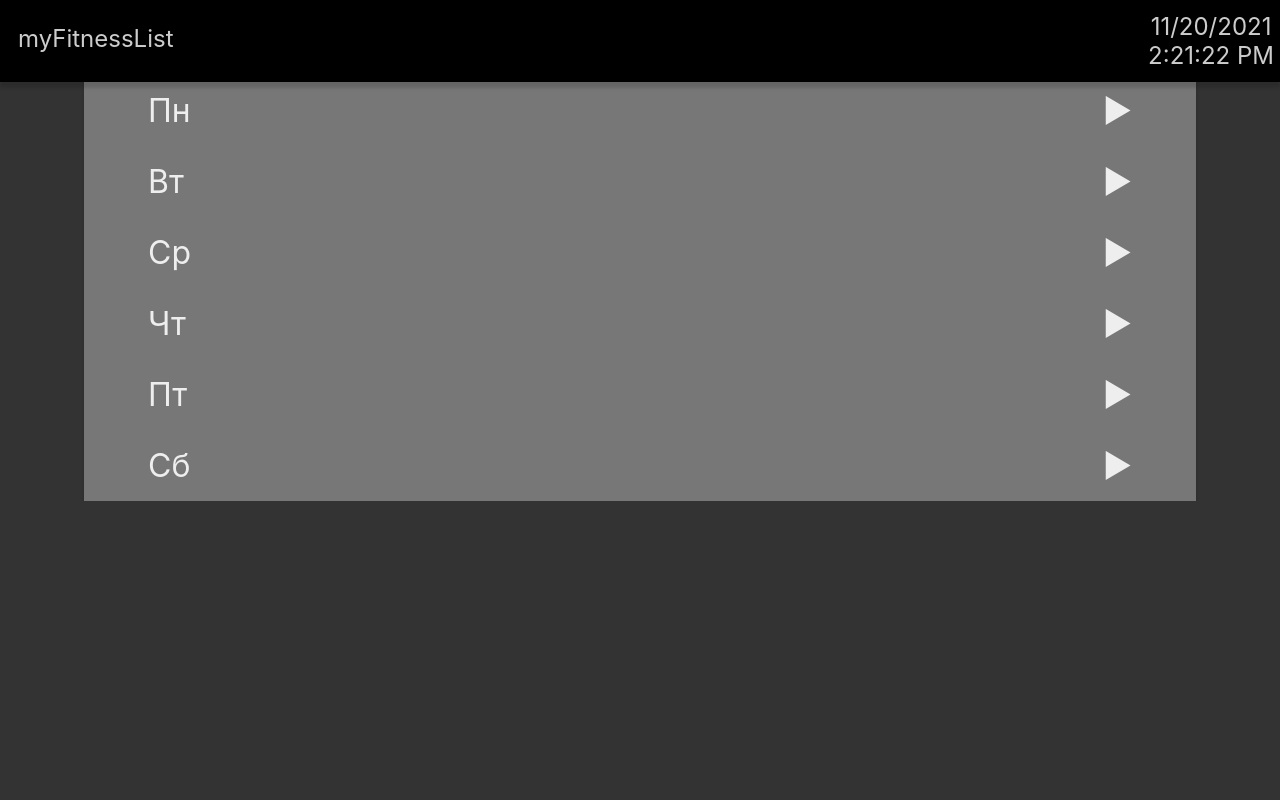
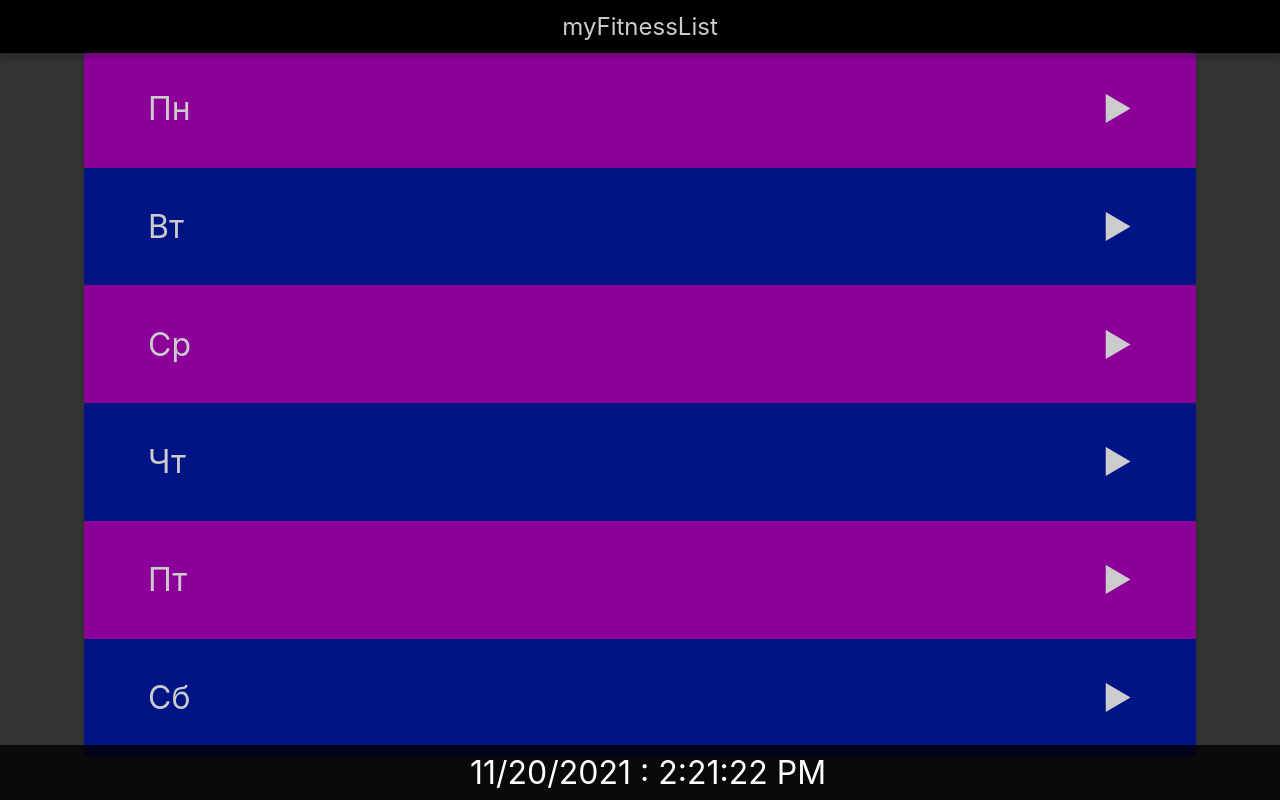
Before and after one commit to DiHand79/my-fitness-list-app, a React (Create React App) app: page / in a window 1280 px wide. Built offline with nearby package versions, Linux system fonts and the light colour scheme.

Commit message:
• prefer visual changed - CSS work

```diff
--- a/src/App.css
+++ b/src/App.css
@@ -21,8 +21,8 @@
   left: 0;
   right: 0;
   box-shadow: 0 6px 3px #00000025;
-  display: flex;
-  justify-content: space-between;
+  /* display: flex;
+  justify-content: space-between; */
 }
 .App-header>span {
   padding: 0.5em;
--- a/src/App.js
+++ b/src/App.js
@@ -7,8 +7,8 @@ import './App.css';
 // img sources: https://xmuskul.ru
 // https://xmuskul.ru/uprazhneniya/wp-content/uploads/2017/05/prisedaniya.jpg
 
-// console.log("workout: ", workout);//work
-// console.log("PRE localStorage.workout", localStorage?.workout, localStorage?.workout?.length)//work
+{/* <script src="https://unpkg.com/formik/dist/formik.umd.production.min.js"></script> */}
+// https://formik.org/docs/overview
 
 class App extends React.Component {
   constructor(props){
@@ -35,9 +35,9 @@ class App extends React.Component {
           <span>
             {this.title}
           </span>
-          <Clock />
         </header>
         <DayList state={this.state.workout}/>
+        <Clock />
       </div>
     );
   }
--- a/src/components/Clock.jsx
+++ b/src/components/Clock.jsx
@@ -1,5 +1,6 @@
 import React from "react"
 // import { useState, useEffect } from "react/hoocks";
+import "./clock.css";
 
 export default class Clock extends React.Component {
 
@@ -23,9 +24,14 @@ export default class Clock extends React.Component {
 
   render(){
     return(
-      <div>
-        <div className="timer days"> {this.state.timer.toLocaleDateString()} </div>
-        <div className="timer hours"> {this.state.timer.toLocaleTimeString()} </div>
+      <div className="timer-container">
+          {this.state.timer.toLocaleDateString() + "  :  " + this.state.timer.toLocaleTimeString()}
+        {/* <div className="timer days">
+          {this.state.timer.toLocaleDateString()}
+        </div> */}
+        {/* <div className="timer hours">
+          {this.state.timer.toLocaleTimeString()}
+        </div> */}
       </div>
     )
   }
--- a/src/components/Day.jsx
+++ b/src/components/Day.jsx
@@ -1,6 +1,6 @@
 import React, {Component} from "react";
+import Task from "./Task.jsx";
 import "./day.css";
-import Task from "./Task.jsx";
 
 export default class Day extends Component{
 
@@ -14,13 +14,13 @@ export default class Day extends Component{
     this.onClickHeader = this.onClickHeader.bind(this);
   }
 
-  componentDidMount(){
-    console.log("Component Day did mount", this.props);
-  }
+  // componentDidMount(){
+  //   console.log("Component Day did mount", this.props);
+  // }
 
-  coponentWillUnmount(){
-    console.log("Component Day will unmount");
-  }
+  // coponentWillUnmount(){
+  //   console.log("Component Day will unmount");
+  // }
 
   onClickHeader(){
     // console.log("onClick");
@@ -40,9 +40,9 @@ export default class Day extends Component{
 
   render(){
     let tasks1;
-    let tasks2, general;
+    let tasks2;
     // console.log(this.props);
-    console.log("Day props: ",this.props);
+    console.log("Day props: ", this.props);
 
     if(this.props.workout?.general){
       tasks1 = this.props.workout.general.map( (task,i) => {
@@ -66,10 +66,13 @@ export default class Day extends Component{
       })
     }
 
+    let test = this.props.workout.tasks.split(" ")[1] === "сауна";
+    console.log("test", test);
     // let [expanded, tasks, finished] = workout;
     return (
       <li className="day-content">
-        <header className="day-header" onClick={this.onClickHeader}>
+        <header className={`day-header${test ? "" : " power-day"}`}
+                onClick={this.onClickHeader}>
           <span>{this.props.workout.day}</span>
           <span>►</span>
         </header>
@@ -79,7 +82,7 @@ export default class Day extends Component{
             <p className="title">General Tasks:</p>
             {tasks1}
           </div>
-          {general}
+
           <div className="container-tasks secondary">
             <p className="title">Secondary Tasks:</p>
             {tasks2}
--- a/src/components/DayList.jsx
+++ b/src/components/DayList.jsx
@@ -8,7 +8,7 @@ export default function DayList(props) {
   // const weekDay = ["Пн", "Вт", "Ср", "Чт", "Пт", "Сб", "Вс"];
 
   const days = props.state.map( (day,i) => {
-    console.log("day", day);
+    // console.log("day", day);
     return <Day workout={day}
         key={ i + "_" + Math.random()}
     />
--- a/src/components/Task.jsx
+++ b/src/components/Task.jsx
@@ -7,6 +7,10 @@ class Task extends Component  {
   // TODO create 2 component:
   // 1 FULL day
   // 2 Light Day - cardio+
+  // 3 anhor to header opened day
+  // 4 if open one day - other - collapsed
+  // 5 global state
+  // 6 save global state to local storage - may be best - use btn - UPDATE data
 
 
   fullDay = {
@@ -22,9 +26,8 @@ class Task extends Component  {
             };
 
   test = this.props.task.title.trim() === "сауна" || this.props.task.title.trim() === "кардио"
-  dayTask =  this.test ? this.lightDay : this.fullDay;
-
-  state = this.dayTask;
+  // test = this.props.task.title.slice(" ")[1] === "сауна";
+  state =  this.test ? this.lightDay : this.fullDay;
 
   onFinished = ()=>{
     // console.log(`Finished ${this.props.task.title} : ${this.state.finished}`)
@@ -62,22 +65,21 @@ class Task extends Component  {
     // console.log( this.props.task.title, " dayTask ", this.dayTask);
     // let {title, sets, count, weight, img, finished} = task
     const style = {
-      color: this.state.finished ? "darkblue" : "#333",
+      // color: this.state.finished ? "darkblue" : "#333",
       background: this.state.finished ? "lightblue" : "white",
     };
-
+    console.log(this.props.task.title, this.test, this.state);
     return(
       <div className="task" style={style}>
 
         <div className="taskTitle">Task: {this.props.task.title}</div>
         <div className="container">
 
-          <section className="footerStyle">
+          <form className="footerStyle">
             {/* {this.dayTask} */}
 
             {/* {this.props.task.title.split(" ")[1] === "сауна" ? this.lightDay : this.fullDay} */}
 
-            <div>
             <label className="title">{this.test ? "Время:" : "Подходы:"}
               <input className="inputStyle"
                       type="number"
@@ -85,36 +87,36 @@ class Task extends Component  {
                       onChange={this.test ? this.onChangeTime : this.onChangeSets}
                       value={this.test ? this.state.time : this.state.sets}/>
             </label>
-            </div>
+
             {this.test ?
                   null :
-              ( <div>
-                <label className="title">Кол-во:
+              ( <label className="title">Кол-во:
                   <input className="inputStyle"
                           type="number"
                           onChange={this.onChangeCount}
                           value={this.state.count}/>
-                </label>
-              </div>)
+                </label>  )
             }
 
-            <div>
-              <label className="title"> Вес:
+
+            {this.test ?
+                  null :
+              ( <label className="title"> Вес:
                 <input className="inputStyle"
                         type="number"
                         onChange={this.onChangeWeight}
                         value={ this.test ? this.state.weight : this.state.weight}/>
-              </label>
-            </div>
-            <div>
+              </label>)
+            }
+
             <label className="title">Фсе:
               <input className="inputStyle" type="checkbox"
                     checked={this.state.finished}
                     onChange={this.onFinished}
               />
             </label>
-            </div>
-          </section>
+
+          </form>
           {/* <a href={this.task.img}> */}
             <img className="imgStyle" src={this.props.task.img} alt="img" width="50%"/>
           {/* </a> */}
--- /dev/null
+++ b/src/components/clock.css
@@ -0,0 +1,14 @@
+.timer-container {
+  position: fixed;
+  bottom: 0;
+  left: 0;
+  width: 100%;
+  text-align: center;
+  font-size: 2em;
+  z-index: 999;
+  padding: 0.25em;
+  /* display: flex;
+  flex-flow: row; */
+  color: white;
+  background-color: #000000cc;
+}
--- a/src/components/day.css
+++ b/src/components/day.css
@@ -9,27 +9,42 @@
   width: 100%;
   padding: 1rem;
   text-align: center;
-  background-color: #777;
-  color: #eee;
+  background-color: rgb(0, 20, 134);
+  color: #ccc;
   font-size: 2em;
   text-decoration: none;
   transition: all 0.25s ease-in-out;
   display: flex;
   justify-content: space-between;
+  align-items: center;
   box-shadow: 0 6px 3px #00000025;
+  border-radius:  3px;
+  min-height: calc(75vh / 7);
 }
 
 .day-header:hover {
-  background-color: #999;
+  background-color: rgb(0, 152, 199);
+  /* color: #333; */
   color: #fff;
+  border-radius: 150px;
 }
 
 .day-header>span{
   margin: 0 1.5em;
 }
 
+.power-day {
+  background-color: rgb(140, 0, 153);
+  color: #ccc;
+}
+
+.power-day:hover {
+  background-color: rgb(185, 0, 139);
+  color: #fff;
+}
+
 .day-fitness-tasks{
-  background-color: #eee;
+  background-color: #ccc;
   color: #333;
   /* padding: 0.5em; */
   width: 100%;
@@ -46,6 +61,7 @@
   font-size: 0;
   overflow: hidden;
   visibility: hidden;
+  border-radius: 3px;
 }
 
 .container-tasks {
@@ -67,10 +83,21 @@
 }
 
 .general {
-  background-color: blue;
+  background-color: rgb(0, 33, 141);
+  /* color: white; */
+}
+
+.general > .title {
+  /* background-color: blue; */
   color: white;
 }
+
 .secondary {
-  background-color: green;
+  background-color: rgb(0, 87, 61);
+  /* color: rgb(164, 255, 164); */
+}
+
+.secondary>.title {
+  /* background-color: green; */
   color: rgb(164, 255, 164);
 }
--- a/src/components/dayList.css
+++ b/src/components/dayList.css
@@ -3,6 +3,6 @@
   min-width: 320px;
   max-width: 1080px;
   padding: 0;
-  margin: 75px auto 0;
+  margin: 50px auto 0;
   list-style: none;
 }
--- a/src/components/task.css
+++ b/src/components/task.css
@@ -31,11 +31,11 @@
   align-items: stretch;
   flex: 0 1 50%
 }
-.footerStyle>div{
+.footerStyle>label{
   display: flex;
-  /* flex-flow: row; */
-  flex-flow: column;
-  justify-content: space-between;
+  flex-flow: row;
+  /* flex-flow: column; */
+  justify-content: end;
   align-items: center;
 }
 .inputStyle {
```
Also changed, not shown: src/index.css (line endings or trailing spaces), src/index.js (line endings or trailing spaces). Lines whose indentation alone changed are shown as unchanged.
